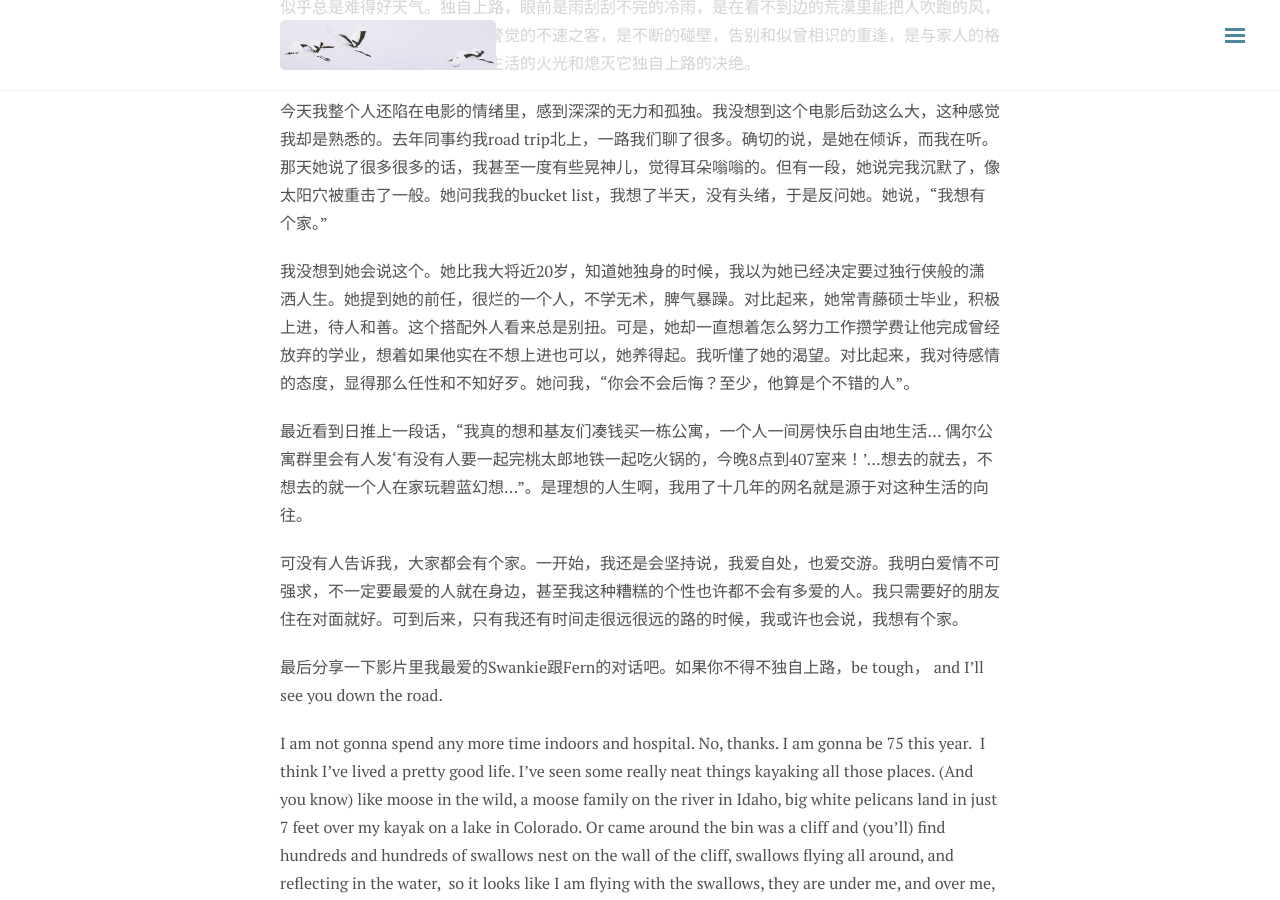
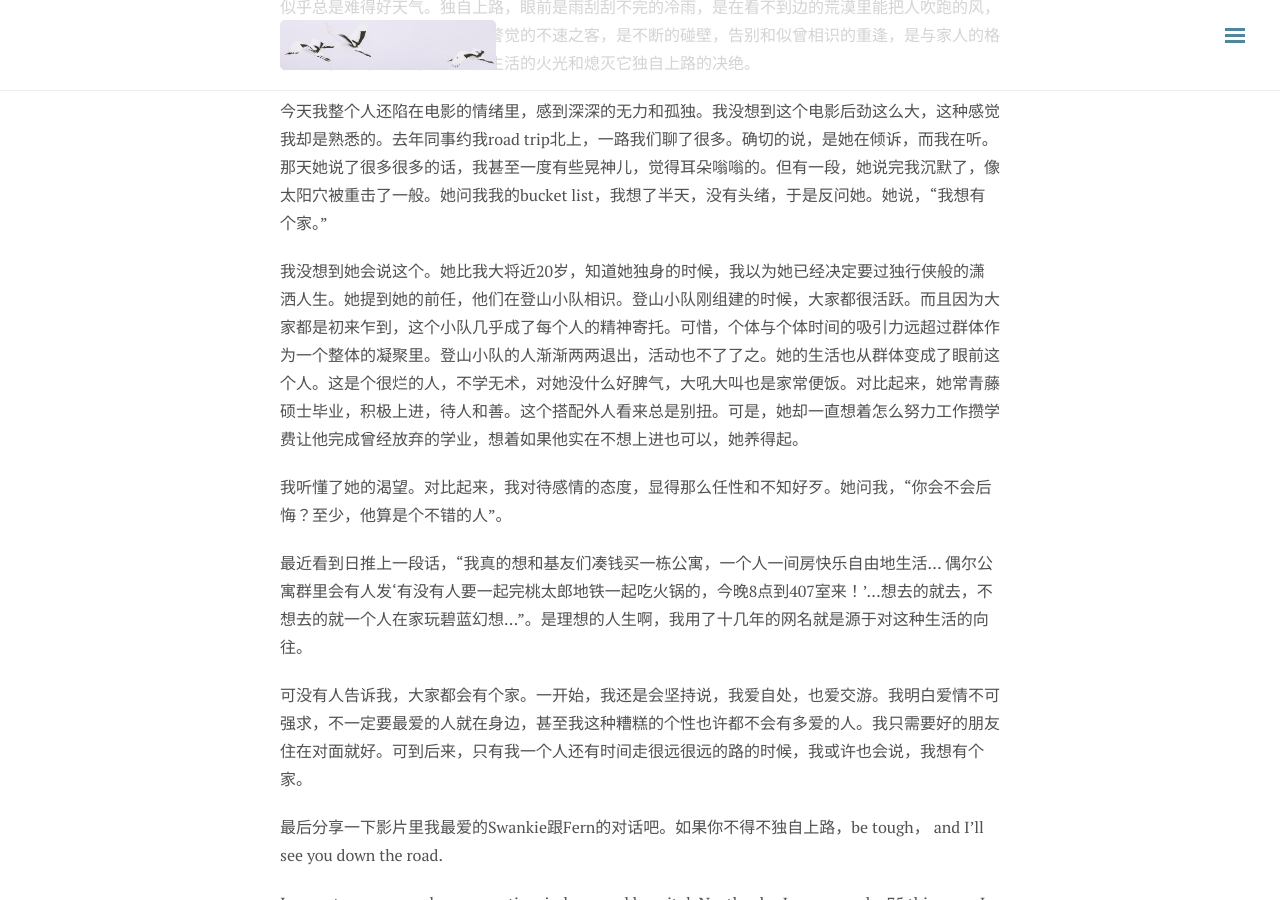
Before and after one commit to ylyy93/my_blog, a Jekyll site: the page built from _posts/life/2021-01-01-20210101-hey.md, in a window 1280 px wide and 900 px high, scrolled down 259 px. Built offline with Jekyll 4.4.1, drawn with Linux system fonts in a browser that asks for light colours; nearby versions of some CDN libraries; comment, search, counter and statistics services are not loaded.

Commit message:
rebuilding site Sun Jan 10 18:49:56 PST 2021

```diff
--- a/_posts/life/2021-01-01-20210101-hey.md
+++ b/_posts/life/2021-01-01-20210101-hey.md
@@ -8,11 +8,13 @@ date: 2021-01-10 17:39 -0800
 
 今天我整个人还陷在电影的情绪里，感到深深的无力和孤独。我没想到这个电影后劲这么大，这种感觉我却是熟悉的。去年同事约我road trip北上，一路我们聊了很多。确切的说，是她在倾诉，而我在听。那天她说了很多很多的话，我甚至一度有些晃神儿，觉得耳朵嗡嗡的。但有一段，她说完我沉默了，像太阳穴被重击了一般。她问我我的bucket list，我想了半天，没有头绪，于是反问她。她说，“我想有个家。”
 
-我没想到她会说这个。她比我大将近20岁，知道她独身的时候，我以为她已经决定要过独行侠般的潇洒人生。她提到她的前任，很烂的一个人，不学无术，脾气暴躁。对比起来，她常青藤硕士毕业，积极上进，待人和善。这个搭配外人看来总是别扭。可是，她却一直想着怎么努力工作攒学费让他完成曾经放弃的学业，想着如果他实在不想上进也可以，她养得起。我听懂了她的渴望。对比起来，我对待感情的态度，显得那么任性和不知好歹。她问我，“你会不会后悔？至少，他算是个不错的人”。
+我没想到她会说这个。她比我大将近20岁，知道她独身的时候，我以为她已经决定要过独行侠般的潇洒人生。她提到她的前任，他们在登山小队相识。登山小队刚组建的时候，大家都很活跃。而且因为大家都是初来乍到，这个小队几乎成了每个人的精神寄托。可惜，个体与个体时间的吸引力远超过群体作为一个整体的凝聚里。登山小队的人渐渐两两退出，活动也不了了之。她的生活也从群体变成了眼前这个人。这是个很烂的人，不学无术，对她没什么好脾气，大吼大叫也是家常便饭。对比起来，她常青藤硕士毕业，积极上进，待人和善。这个搭配外人看来总是别扭。可是，她却一直想着怎么努力工作攒学费让他完成曾经放弃的学业，想着如果他实在不想上进也可以，她养得起。
+
+我听懂了她的渴望。对比起来，我对待感情的态度，显得那么任性和不知好歹。她问我，“你会不会后悔？至少，他算是个不错的人”。
 
 最近看到日推上一段话，“我真的想和基友们凑钱买一栋公寓，一个人一间房快乐自由地生活... 偶尔公寓群里会有人发‘有没有人要一起完桃太郎地铁一起吃火锅的，今晚8点到407室来！’...想去的就去，不想去的就一个人在家玩碧蓝幻想...”。是理想的人生啊，我用了十几年的网名就是源于对这种生活的向往。
 
-可没有人告诉我，大家都会有个家。一开始，我还是会坚持说，我爱自处，也爱交游。我明白爱情不可强求，不一定要最爱的人就在身边，甚至我这种糟糕的个性也许都不会有多爱的人。我只需要好的朋友住在对面就好。可到后来，只有我还有时间走很远很远的路的时候，我或许也会说，我想有个家。
+可没有人告诉我，大家都会有个家。一开始，我还是会坚持说，我爱自处，也爱交游。我明白爱情不可强求，不一定要最爱的人就在身边，甚至我这种糟糕的个性也许都不会有多爱的人。我只需要好的朋友住在对面就好。可到后来，只有我一个人还有时间走很远很远的路的时候，我或许也会说，我想有个家。
 
 最后分享一下影片里我最爱的Swankie跟Fern的对话吧。如果你不得不独自上路，be tough， and I'll see you down the road.
 
```
